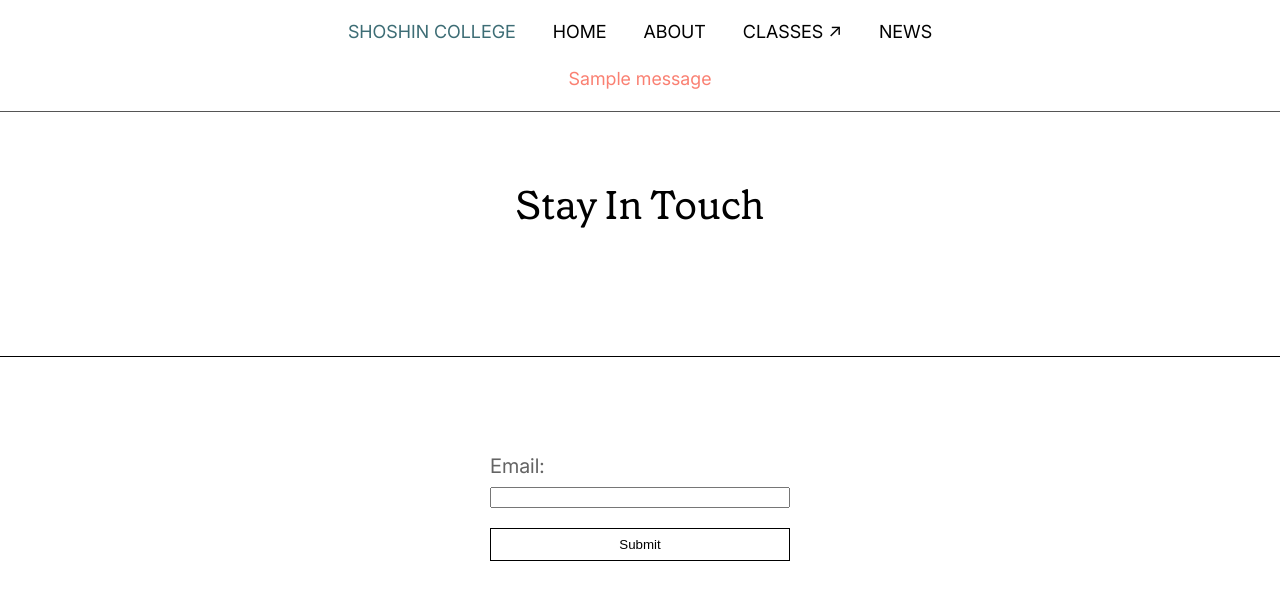
After one commit to shoshincollege/shoshincollege.org, a Django app: page /subscribe/ in a window 1280 px wide. The commit adds this page. Shown: the top 600 px of the page. Run offline with Django 5.2, Linux system fonts and the light colour scheme; tables that the repository leaves empty hold one stand-in row (values such as "Sample post"); one stand-in notice (Sample message) is shown.

Commit message:
add email subscribe functionality

```diff
--- /dev/null
+++ b/main/forms.py
@@ -0,0 +1,9 @@
+from django import forms
+
+from main import models
+
+
+class Subscription(forms.ModelForm):
+    class Meta:
+        model = models.Subscription
+        fields = ["email"]
--- a/main/models.py
+++ b/main/models.py
@@ -1,3 +1,5 @@
+import uuid
+
 import mistune
 from django.conf import settings
 from django.contrib.auth.models import AbstractUser
@@ -49,3 +51,16 @@ class Article(models.Model):
 
     def __str__(self):
         return f"{self.id}: {self.title}"
+
+
+class Subscription(models.Model):
+    email = models.EmailField()
+    created_at = models.DateTimeField(auto_now_add=True)
+    unsubscribe_key = models.UUIDField(default=uuid.uuid4, unique=True)
+
+    def get_unsubscribe_url(self):
+        path = reverse("unsubscribe_key", args={self.unsubscribe_key})
+        return f"{settings.CANONICAL_URL}{path}"
+
+    def __str__(self):
+        return f"{self.id}: {self.email}"
--- a/main/templates/assets/style.css
+++ b/main/templates/assets/style.css
@@ -33,6 +33,12 @@
 html, body { margin: 0; }
 body { font-family: InterVariable, sans-serif; line-height: 1.3; }
 a { color: black; }
+aside {
+    text-align: center;
+    padding-top: 24px;
+    text-transform: none;
+    color: salmon;
+}
 
 /* all pages */
 section { max-width: 640px; margin: 0 auto 64px; font-size: 20px; }
@@ -58,6 +64,24 @@ section blockquote {
     text-align: left;
 }
 section blockquote p { padding: 0; }
+
+/* all pages: forms */
+form { max-width: 300px; margin: 0 auto; }
+label { display: block; margin-bottom: 8px; user-select: none; }
+input[type="email"] { box-sizing: border-box; display: block; width: 100%; }
+input[type="submit"] {
+    cursor: pointer;
+    display: block;
+    width: 100%;
+    background: white;
+    border: 1px solid black;
+    padding: 8px 0;
+}
+input[type="submit"]:hover {
+    background: black;
+    color: white;
+}
+.errorlist { font-size: 18px; }
 
 /* articles / news / ideas / blog sections */
 #articles .article-list-title {
--- a/main/templates/main/index.html
+++ b/main/templates/main/index.html
@@ -137,9 +137,9 @@
 
 <div id="newsletter">
     <h2>Stay In Touch</h2>
-    <form method="post">
+    <form method="post" action="{% url 'subscribe' %}">
         {% csrf_token %}
-        <input type="email" title="email" placeholder="email">
+        <input type="email" name="email" placeholder="email">
     </form>
 </div>
 
--- a/main/templates/main/layout.html
+++ b/main/templates/main/layout.html
@@ -14,21 +14,22 @@
     </head>
 
     <body>
-        {% if messages %}
-        <aside>
-            {% for message in messages %}
-            <div {% if message.tags %}class="alert-{{ message.tags }}"{% endif %}>{{ message|safe }}</div>
-            {% endfor %}
-        </aside>
-        {% endif %}
-
         <nav>
             <a href="{% url 'index' %}" style="color: #3D6D75;">Shoshin College</a>
             <a href="{% url 'index' %}">Home</a>
             <a href="{% url 'about' %}">About</a>
             <a target="_blank" href="https://shoshincollege.notion.site/Classes-Fall-2024-72c20e12164e4f13b4c3d6182fe74f0d">Classes ↗</a>
             <a href="{% url 'news_list' %}">News</a>
+
+            {% if messages %}
+            <aside>
+                {% for message in messages %}
+                <div {% if message.tags %}class="alert-{{ message.tags }}"{% endif %}>{{ message|safe }}</div>
+                {% endfor %}
+            </aside>
+            {% endif %}
         </nav>
+
         {% block content %}
         {% endblock %}
     </body>
--- /dev/null
+++ b/main/templates/main/subscribe.html
@@ -0,0 +1,22 @@
+{% extends 'main/layout.html' %}
+
+{% block content %}
+<div id="section-title">
+    <h1>Stay In Touch</h1>
+</div>
+
+<section>
+    <form method="post" action="{% url 'subscribe' %}">
+        <p>
+            <label for="email">Email:</label>
+            {{ form.email.errors }}
+            <input type="email" id="email" name="email" required>
+        </p>
+
+        {% csrf_token %}
+
+        <input type="submit" value="Submit">
+    </form>
+</section>
+
+{% endblock %}
--- a/main/urls.py
+++ b/main/urls.py
@@ -5,6 +5,7 @@ from main import views
 urlpatterns = [
     path("", views.index, name="index"),
     path("about/", views.about, name="about"),
+    path("subscribe/", views.Subscribe.as_view(), name="subscribe"),
     path("news/", views.NewsList.as_view(), name="news_list"),
     path("news/<slug:slug>/", views.NewsDetail.as_view(), name="news_detail"),
 ]
--- a/main/views.py
+++ b/main/views.py
@@ -1,7 +1,10 @@
+from django.contrib.messages.views import SuccessMessageMixin
 from django.shortcuts import render
+from django.urls import reverse_lazy
 from django.views.generic import DetailView, ListView
+from django.views.generic.edit import FormView
 
-from main import models
+from main import forms, models
 
 
 def index(request):
@@ -23,3 +26,22 @@ class NewsList(ListView):
 
 class NewsDetail(DetailView):
     model = models.Article
+
+
+class Subscribe(SuccessMessageMixin, FormView):
+    form_class = forms.Subscription
+    template_name = "main/subscribe.html"
+    success_url = reverse_lazy("index")
+    success_message = "thanks! we've noted down your email address"
+
+    def form_valid(self, form):
+        # Handle case: already subscribed
+        if models.Subscription.objects.filter(
+            email=form.cleaned_data.get("email")
+        ).exists():
+            self.success_message = "thanks! you are already subscribed but whatever"
+            return super().form_valid(form)
+
+        # Handle happy path: email is new
+        self.object = form.save()
+        return super().form_valid(form)
```
Also changed, not shown: main/admin.py (+10 -0 lines), main/migrations/0003_subscription.py (added), main/migrations/0004_alter_subscription_email.py (added).
